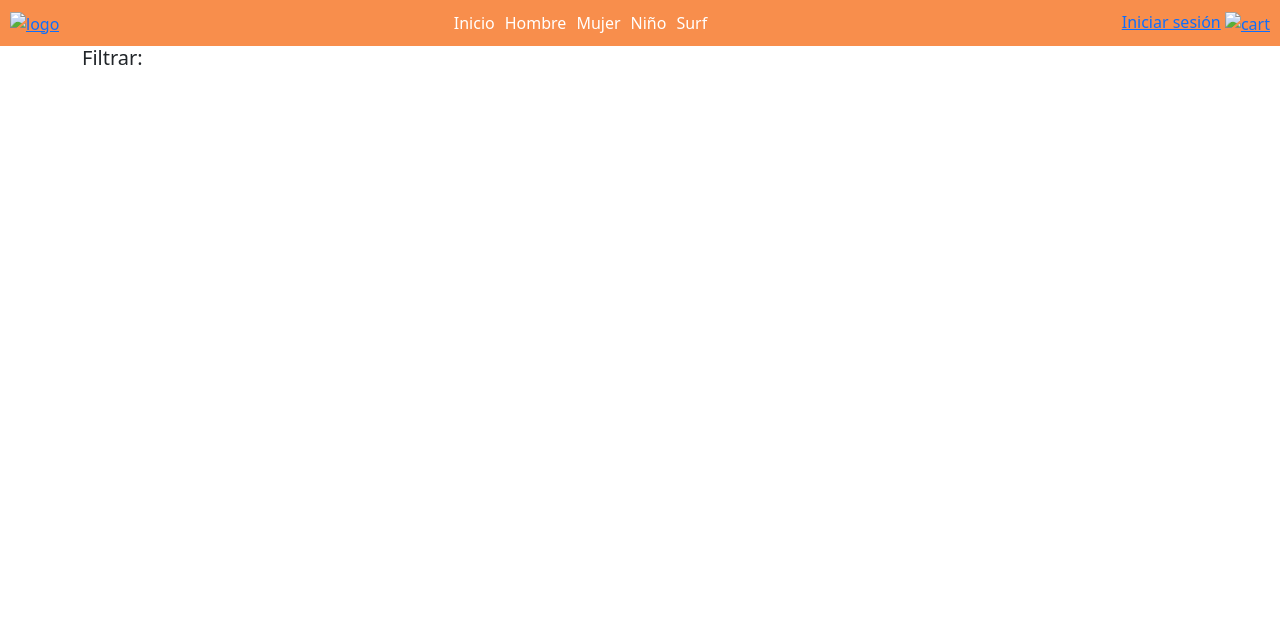
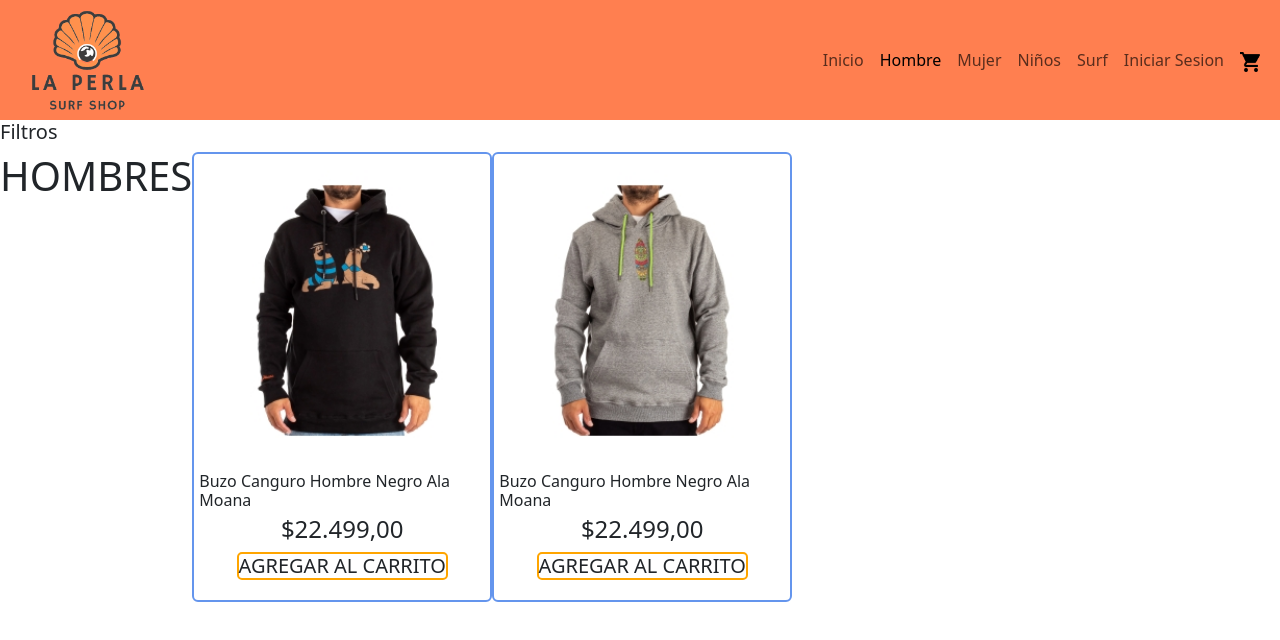
Before and after one commit to Nachopaz00/LaPerlaSurfShop, a plain HTML site: page pages/men.html in a window 1280 px wide. Shown: the top 640 px of the page. Drawn offline with nearby package versions, Linux system fonts and the light colour scheme; files whose address does not match are found by name.

Commit message:
agregando tarjetas de productos

```diff
--- a/CSS/style.css
+++ b/CSS/style.css
@@ -14,7 +14,7 @@
     background-color: rgba(255, 255, 255, 0.8);
     padding: 10px; }
 
-.contenedor {
+.conteinerMain {
   display: grid;
   grid-template-columns: repeat(2, 1fr);
   gap: 0px 0px;
@@ -24,66 +24,26 @@
  "main-niños main-surf"
  "footer footer"; }
 
-.header {
-  background-color: #f88e4c;
-  color: #fff;
-  display: flex;
-  align-items: center;
-  padding: 10px;
-  justify-content: space-between; }
-  .header .logo img {
-    width: 130px; }
-  .header .menu ul {
-    list-style: none;
-    display: flex;
-    margin: 0;
-    padding: 0; }
-  .header .menu li {
-    margin-right: 10px; }
-  .header .menu li a {
-    color: #fff;
-    text-decoration: none; }
-  .header .user {
-    margin-left: 10px; }
-    .header .user img {
-      width: 25px; }
-  .header .hamburger {
-    display: none;
-    cursor: pointer; }
-  .header .bar {
-    width: 25px;
-    height: 3px;
-    background-color: #fff;
-    margin: 5px 0; }
-  .header .content {
-    padding: 20px; }
-
-@media (max-width: 768px) {
-  .menu ul {
-    display: flex;
-    flex-direction: column;
-    position: absolute;
-    top: 60px;
-    left: 0;
-    background-color: #333;
-    width: 100%;
-    padding: 10px;
-    margin: 0;
-    visibility: hidden;
-    opacity: 0;
-    transition: visibility 0s, opacity 0.5s; }
-  .menu ul.show {
-    visibility: visible;
-    opacity: 1; }
-  .menu li {
-    margin-bottom: 10px; }
-  .user {
-    display: none; }
-  .hamburger {
-    display: block; } }
+.containerPages {
+  display: grid;
+  grid-template-columns: 0.5fr 1.3fr;
+  grid-template-rows: 0.4fr 2.2fr 0.4fr;
+  gap: 0px 0px;
+  grid-template-areas: "header header"
+ "aside main"
+ "footer footer"; }
 
 .header {
   grid-area: header; }
+  .header .nav-item img {
+    width: 20px; }
+  .header img {
+    width: 150px; }
+  .header .bg-body-tertiary {
+    height: 120px;
+    background-color: coral !important; }
+  .header .navbar-expand-lg .navbar-collapse {
+    justify-content: flex-end; }
 
 .banner {
   padding-top: 5px;
@@ -119,3 +79,23 @@
       .footer ul li a {
         justify-content: center;
         text-decoration: none; }
+
+.containerPages .main {
+  display: flex; }
+  .containerPages .main .card {
+    display: flex;
+    width: 300px;
+    height: 450px;
+    align-items: center;
+    border: 2px solid cornflowerblue; }
+    .containerPages .main .card img {
+      display: flex;
+      align-items: center;
+      width: 250px; }
+    .containerPages .main .card h6 {
+      margin: 5px; }
+    .containerPages .main .card h5 {
+      border: 2px solid orange;
+      border-radius: 5px; }
+    .containerPages .main .card h4 {
+      display: flex; }
--- a/pages/men.html
+++ b/pages/men.html
@@ -7,42 +7,69 @@
     <link rel="stylesheet" href="../css/style.css">
     <link href="https://cdn.jsdelivr.net/npm/bootstrap@5.3.0-alpha3/dist/css/bootstrap.min.css" rel="stylesheet"
         integrity="sha384-KK94CHFLLe+nY2dmCWGMq91rCGa5gtU4mk92HdvYe+M/SXH301p5ILy+dN9+nJOZ" crossorigin="anonymous">
-    <link rel="shortcut icon" href="./imagenes/logo2.png">
+    <link rel="shortcut icon" href="../images/logoIcono.png">
     <title>Hombre</title>
 </head>
 
 <body>
+    <header class="header">
+        <nav class="navbar navbar-expand-lg bg-body-tertiary">
+            <div class="container-fluid">
+                <a class="navbar-brand" href="/index.html"><img src="../images/logo.png" alt="logo" id="logo"></a>
+                <button class="navbar-toggler" type="button" data-bs-toggle="collapse" data-bs-target="#navbarNav"
+                    aria-controls="navbarNav" aria-expanded="false" aria-label="Toggle navigation">
+                    <span class="navbar-toggler-icon"></span>
+                </button>
+                <div class="collapse navbar-collapse" id="navbarNav">
+                    <ul class="navbar-nav">
+                        <li class="nav-item">
+                            <a class="nav-link " aria-current="page" href="../index.html">Inicio</a>
+                        </li>
+                        <li class="nav-item">
+                            <a class="nav-link active" href="./men.html">Hombre</a>
+                        </li>
+                        <li class="nav-item">
+                            <a class="nav-link" href="./pages/women.html">Mujer</a>
+                        </li>
+                        <li class="nav-item">
+                            <a class="nav-link" href="./pages/kids.html">Niños</a>
+                        </li>
+                        <li class="nav-item">
+                            <a class="nav-link" href="./pages/surf.html">Surf</a>
+                        </li>
+                        <li class="nav-item" id="Checkin">
+                            <a class="nav-link" href="./pages/surf.html">Iniciar Sesion</a>
+                        </li>
+                        <li class="nav-item" id="Checkin">
+                            <a class="nav-link" href="./pages/surf.html"><img src="../images/cart.png"
+                                    alt="carrito"></a>
+                        </li>
+                    </ul>
+                </div>
+            </div>
+        </nav>
+    </header>
+    <aside class="aside">
+        <h5>Filtros</h5>
+    </aside>
+    <div class="containerPages">
+        <main class="main">
+            <h1>HOMBRES</h1>
+            <div class="card"><img src="../images/buzo1.jpg" alt="buzo-hombre-1">
+                <h6>Buzo Canguro Hombre Negro Ala Moana</h6>
+                <h4>$22.499,00</h4>
+                <h5 class="Add">AGREGAR AL CARRITO</h5>
+            </div>
+            <div class="card"><img src="../images/buzo2.jpg" alt="buzo-hombre-2">
+                <h6>Buzo Canguro Hombre Negro Ala Moana</h6>
+                <h4>$22.499,00</h4>
+                <h5 class="Add">AGREGAR AL CARRITO</h5>
+            </div>
+        </main>
 
-    <header class="header">
-        <div class="logo"><a href="./index.html"><img src="../imagenes/Logo.png" alt="logo"></a></div>
-        <nav class="menu">
-            <ul>
-                <li><a href="../index.html">Inicio</a></li>
-                <li><a href="./pages/hombre.html">Hombre</a></li>
-                <li><a href="./pages/mujer.html">Mujer</a></li>
-                <li><a href="./pages/nino.html">Niño</a></li>
-                <li><a href="./pages/surf.html">Surf</a></li>
-            </ul>
-        </nav>
-        <div class="user">
-            <a href="#">Iniciar sesión</a>
-            <a href="./pages/cart.html"><img src="../imagenes/cart.png" alt="cart"></a>
-        </div>
-        <div class="hamburger" onclick="toggleMenu()">
-            <div class="Inicio"></div>
-            <div class="Hombre"></div>
-            <div class="Mujer"></div>
-        </div>
-    </header>
-    <div class="container">
-        <aside class="aside">
-        <h5>Filtrar:</h5>
-        </aside>
-        <main class="main">
-
-        </main>
     </div>
     <footer class="footer"></footer>
+
 
 
     <script src="script.js"></script>
--- a/scss/main.scss
+++ b/scss/main.scss
@@ -9,7 +9,7 @@
 @import './sections/banner';
 @import './sections/index';
 @import './sections/footer';
-@import './sections/hombre';
-@import './sections/mujer';
-@import './sections/nino';
+@import './sections/men';
+@import './sections/women';
+@import './sections/kids';
 @import './sections/surf';
--- a/scss/sections/_conteiner.scss
+++ b/scss/sections/_conteiner.scss
@@ -7,4 +7,16 @@
     "banner banner"
     "main-hombre main-mujer"
     "main-niños main-surf"
-      "footer footer";}
+    "footer footer";
+}
+
+.containerPages {
+  display: grid;
+  grid-template-columns: 0.5fr 1.3fr;
+  grid-template-rows: 0.4fr 2.2fr 0.4fr;
+  gap: 0px 0px;
+  grid-template-areas:
+    "header header"
+    "aside main"
+    "footer footer";
+}
--- a/scss/sections/_header.scss
+++ b/scss/sections/_header.scss
@@ -1,107 +1,21 @@
-// .header{
-//     img{
-//         width: 150px;
-//     }
-//     .bg-body-tertiary{
-//         height: 120px;
-//         background-color: coral !important;
-//     }
-// }
-
-// .navbar-expand-lg
-// .navbar-collapse {
-//     justify-content: flex-end;
-// }
-
  .header {
-    background-color: rgb(248, 142, 76);
-    color: #fff;
-    display: flex;
-    align-items: center;
-    padding: 10px;
-    justify-content: space-between;
-
-
-    .logo {
+    .nav-item{
         img {
-            width: 130px;
+            width: 20px;
         }
     }
-
-    .menu ul {
-        list-style: none;
-        display: flex;
-        margin: 0;
-        padding: 0;
+     img {
+         width: 150px;
      }
 
-    .menu li {
-        margin-right: 10px;
+     .bg-body-tertiary {
+         height: 120px;
+         background-color: coral !important;
      }
 
-    .menu li a {
-        color: #fff;
-        text-decoration: none;
+     .navbar-expand-lg .navbar-collapse {
+         justify-content: flex-end;
      }
 
-    .user {
-        img{
-            width: 25px;
-        }
-        margin-left: 10px;
-    }
-
-    .hamburger {
-        display: none;
-        cursor: pointer;
-    }
-
-    .bar {
-        width: 25px;
-        height: 3px;
-        background-color: #fff;
-        margin: 5px 0;
-    }
-
-    .content {
-        padding: 20px;
-    }
-}
-
-@media (max-width: 768px) {
-    .menu ul {
-        display: flex;
-        flex-direction: column;
-        position: absolute;
-        top: 60px;
-        left: 0;
-        background-color: #333;
-        width: 100%;
-        padding: 10px;
-        margin: 0;
-        visibility: hidden;
-        opacity: 0;
-        transition: visibility 0s, opacity 0.5s;
-    }
-
-    .menu ul.show {
-        visibility: visible;
-        opacity: 1;
-    }
-
-    .menu li {
-        margin-bottom: 10px;
-    }
-
-    .user {
-        display: none;
-    }
-
-    .hamburger {
-        display: block;
-    }
-}
-
-.header {
      grid-area: header;
  }
--- a/scss/sections/_men.scss
+++ b/scss/sections/_men.scss
@@ -0,0 +1,34 @@
+.containerPages {
+    .main {
+        display: flex;
+
+        .card {
+            display: flex;
+            width: 300px;
+            height: 450px;
+            align-items: center;
+            border: 2px solid cornflowerblue;
+
+            img {
+                display: flex;
+                align-items: center;
+                width: 250px;
+            }
+
+            h6 {
+
+                margin: 5px;
+            }
+
+            h5 {
+                border: 2px solid orange;
+                border-radius: 5px;
+            }
+
+            h4 {
+                display: flex;
+            }
+
+        }
+    }
+}
```
Also changed, not shown: index.html (+11 -11 lines), pages/kids.html (+66 -0 lines), pages/surf.html (+66 -0 lines), pages/women.html (+66 -0 lines), images/buzo1.jpg (added), images/buzo2.jpg (added), images/buzo3.jpg (added), images/logoIcono.png (renamed from images/logo2.png), scss/main.css (deleted). Lines whose indentation alone changed are shown as unchanged.
